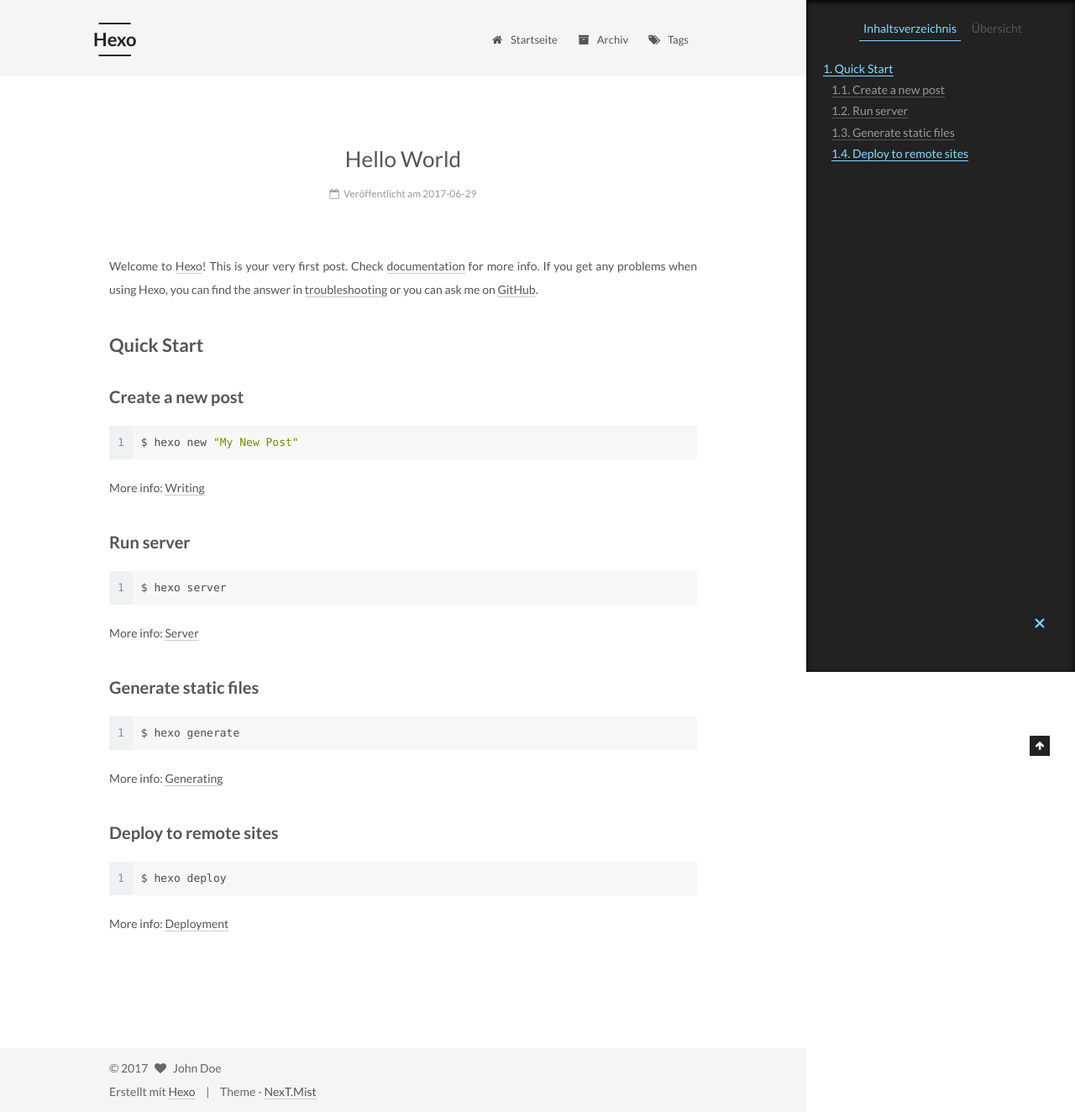
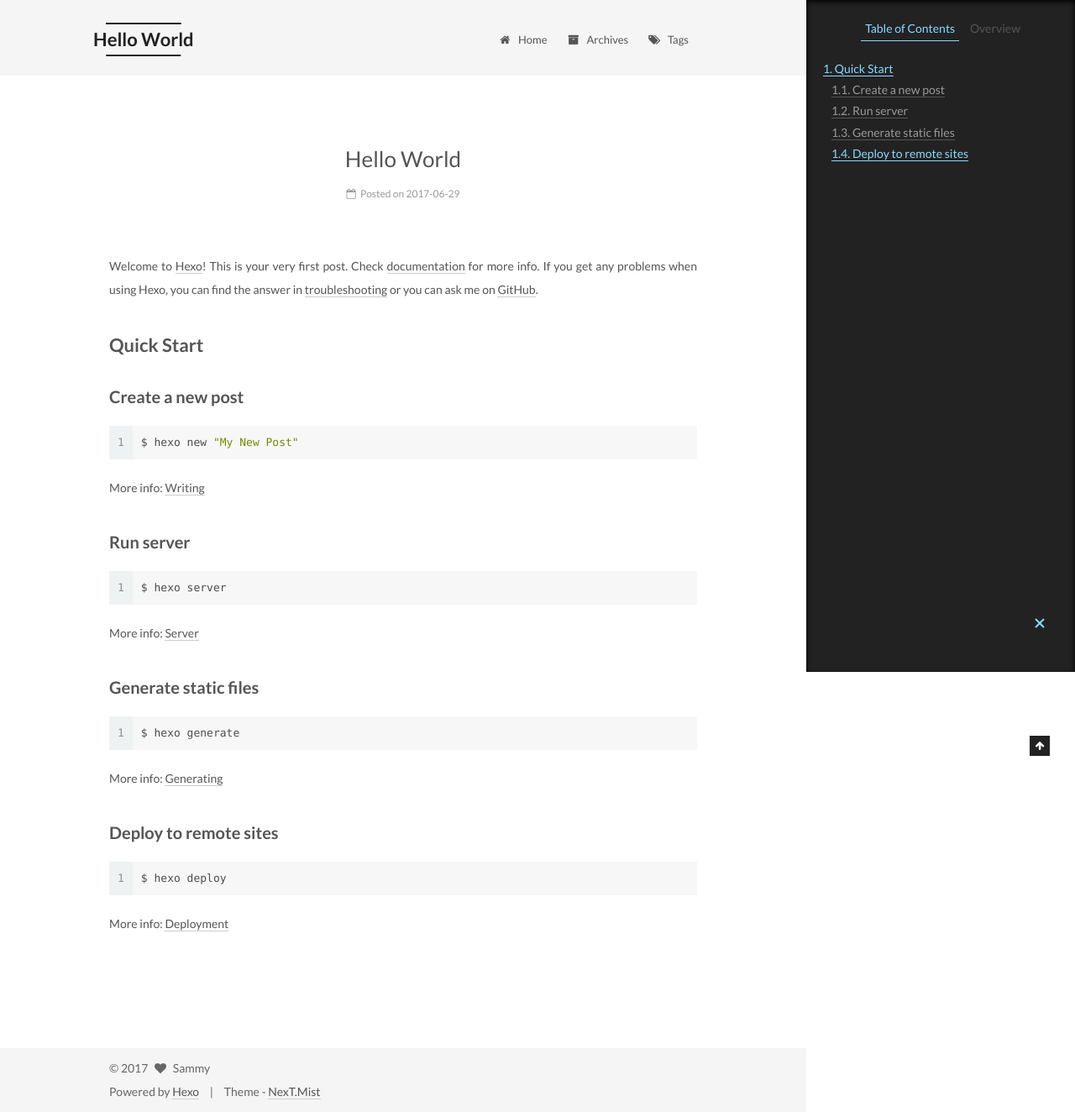
Before and after one commit to dzsammyau/dzsammyau.github.io, a plain HTML site: page 2017/06/29/hello-world/index.html in a window 1280 px wide. Shown: the whole page at 84% size. Drawn offline with Linux system fonts and the light colour scheme.

Commit message:
Site updated: 2017-06-29 17:38:15

```diff
--- a/2017/06/29/hello-world/index.html
+++ b/2017/06/29/hello-world/index.html
@@ -97,7 +97,7 @@
 <meta property="og:type" content="article">
 <meta property="og:title" content="Hello World">
 <meta property="og:url" content="http://yoursite.com/2017/06/29/hello-world/index.html">
-<meta property="og:site_name" content="Hexo">
+<meta property="og:site_name" content="Hello World">
 <meta property="og:description" content="Welcome to Hexo! This is your very first post. Check documentation for more info. If you get any problems when using Hexo, you can find the answer in troubleshooting or you can ask me on GitHub. Quick">
 <meta property="og:updated_time" content="2017-06-29T06:05:09.000Z">
 <meta name="twitter:card" content="summary">
@@ -136,7 +136,7 @@
 
 
 
-  <title>Hello World | Hexo</title>
+  <title>Hello World | Hello World</title>
 
 
 
@@ -172,7 +172,7 @@
     <div class="custom-logo-site-title">
       <a href="/"  class="brand" rel="start">
         <span class="logo-line-before"><i></i></span>
-        <span class="site-title">Hexo</span>
+        <span class="site-title">Hello World</span>
         <span class="logo-line-after"><i></i></span>
       </a>
     </div>
@@ -202,7 +202,7 @@
 
               <i class="menu-item-icon fa fa-fw fa-home"></i> <br />
 
-            Startseite
+            Home
           </a>
         </li>
 
@@ -212,7 +212,7 @@
 
               <i class="menu-item-icon fa fa-fw fa-archive"></i> <br />
 
-            Archiv
+            Archives
           </a>
         </li>
 
@@ -258,13 +258,13 @@
     <link itemprop="mainEntityOfPage" href="http://yoursite.com/2017/06/29/hello-world/">
 
     <span hidden itemprop="author" itemscope itemtype="http://schema.org/Person">
-      <meta itemprop="name" content="John Doe">
+      <meta itemprop="name" content="Sammy">
       <meta itemprop="description" content="">
       <meta itemprop="image" content="/images/avatar.gif">
     </span>
 
     <span hidden itemprop="publisher" itemscope itemtype="http://schema.org/Organization">
-      <meta itemprop="name" content="Hexo">
+      <meta itemprop="name" content="Hello World">
     </span>
 
 
@@ -282,7 +282,7 @@
                 <i class="fa fa-calendar-o"></i>
               </span>
 
-                <span class="post-meta-item-text">Veröffentlicht am</span>
+                <span class="post-meta-item-text">Posted on</span>
 
               <time title="Post created" itemprop="dateCreated datePublished" datetime="2017-06-29T16:05:09+10:00">
                 2017-06-29
@@ -405,10 +405,10 @@
 
         <ul class="sidebar-nav motion-element">
           <li class="sidebar-nav-toc sidebar-nav-active" data-target="post-toc-wrap" >
-            Inhaltsverzeichnis
+            Table of Contents
           </li>
           <li class="sidebar-nav-overview" data-target="site-overview">
-            Übersicht
+            Overview
           </li>
         </ul>
 
@@ -417,8 +417,8 @@
         <div class="site-author motion-element" itemprop="author" itemscope itemtype="http://schema.org/Person">
           <img class="site-author-image" itemprop="image"
                src="/images/avatar.gif"
-               alt="John Doe" />
-          <p class="site-author-name" itemprop="name">John Doe</p>
+               alt="Sammy" />
+          <p class="site-author-name" itemprop="name">Sammy</p>
 
               <p class="site-description motion-element" itemprop="description"></p>
 
@@ -429,7 +429,7 @@
             <div class="site-state-item site-state-posts">
               <a href="/archives/">
                 <span class="site-state-item-count">1</span>
-                <span class="site-state-item-name">Artikel</span>
+                <span class="site-state-item-name">posts</span>
               </a>
             </div>
 
@@ -494,12 +494,12 @@
   <span class="with-love">
     <i class="fa fa-heart"></i>
   </span>
-  <span class="author" itemprop="copyrightHolder">John Doe</span>
+  <span class="author" itemprop="copyrightHolder">Sammy</span>
 </div>
 
 
 <div class="powered-by">
-  Erstellt mit  <a class="theme-link" href="https://hexo.io">Hexo</a>
+  Powered by <a class="theme-link" href="https://hexo.io">Hexo</a>
 </div>
 
 <div class="theme-info">
--- a/css/main.css
+++ b/css/main.css
@@ -1677,7 +1677,7 @@ pre .javascript .function {
   width: 4px;
   height: 4px;
   border-radius: 50%;
-  background: #cf9dd1;
+  background: #94b5ff;
 }
 .links-of-blogroll {
   font-size: 13px;
```
Also changed, not shown: archives/2017/06/index.html (+13 -13 lines), archives/2017/index.html (+13 -13 lines), archives/index.html (+13 -13 lines), index.html (+15 -15 lines).
